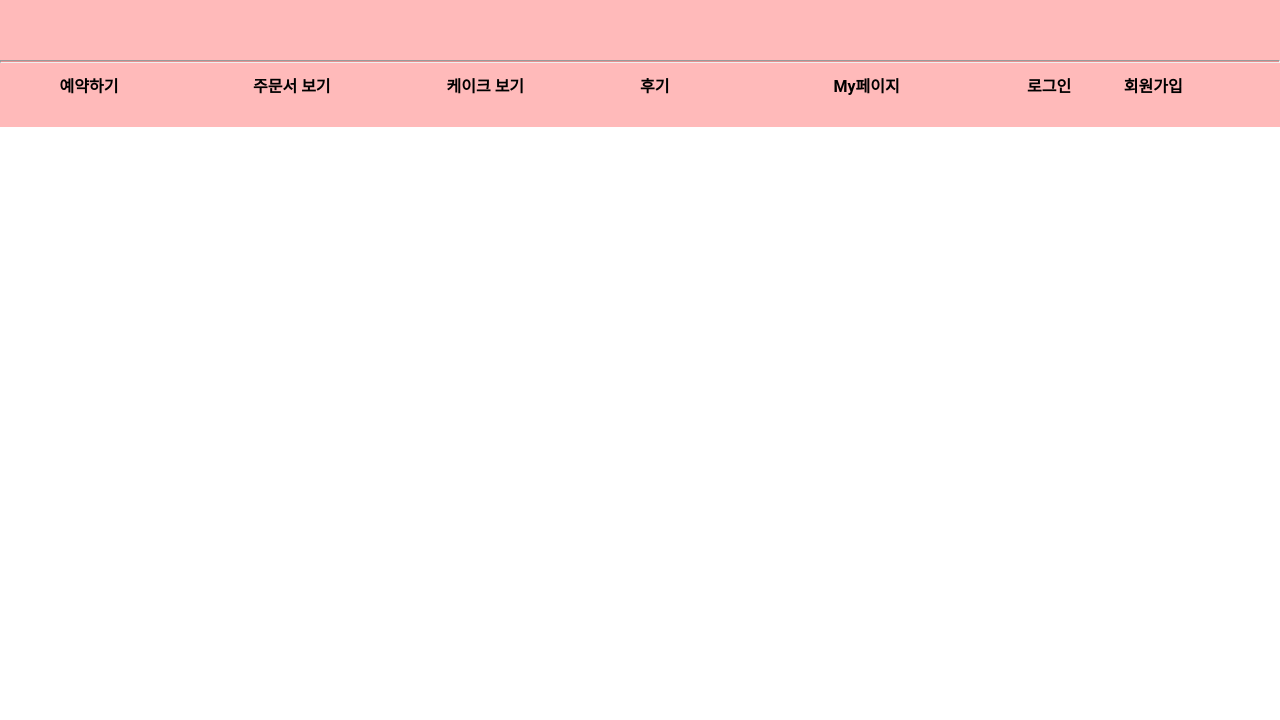
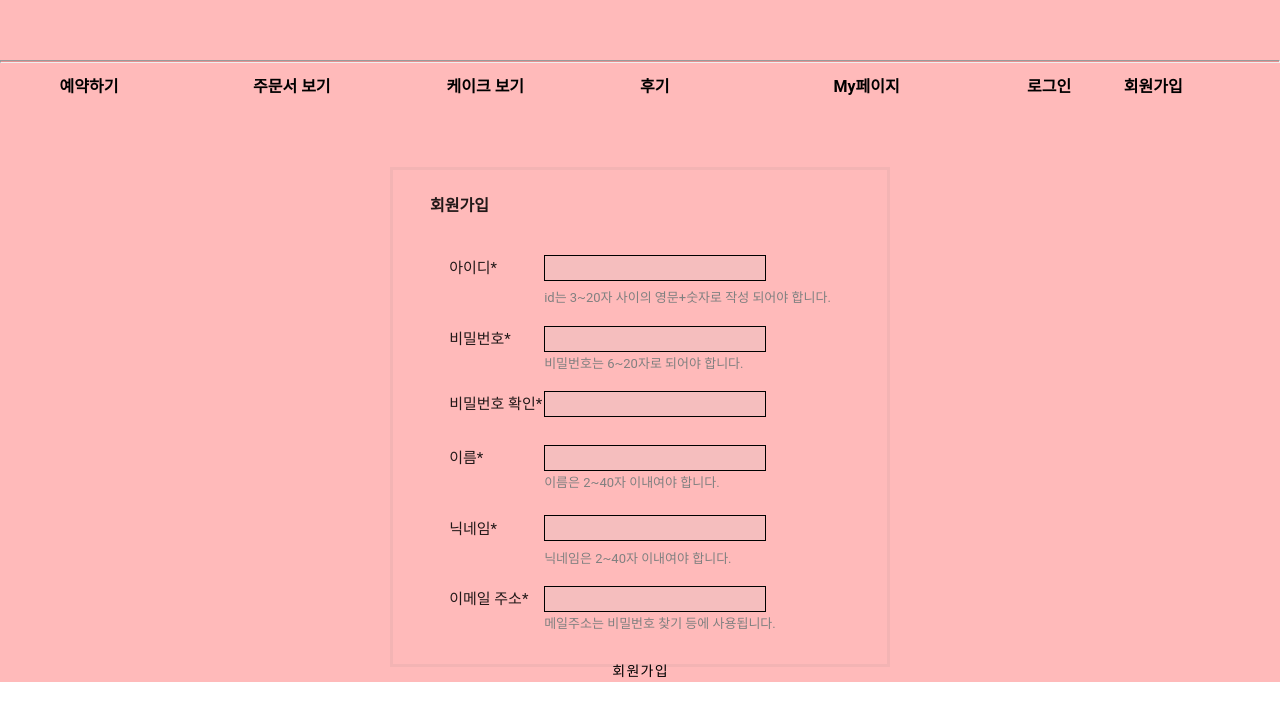
Before and after one commit to KHWeb19/PersonalProject, a Vue app in the folder jiyeonIn/vue_frontend/book_cake/: page /signUpPage in a window 1280 px wide. Shown: the part 112-832 px from the top of the page. Before the commit the page ends 800 px from the top, so only its background shows below. Built offline with nearby package versions, Linux system fonts and the light colour scheme; the HTML template or start-up script is replaced by a standard one.

Commit message:
[인지연] 2022/3/26

```diff
--- a/jiyeonIn/vue_frontend/book_cake/src/components/mainPage/LoginPageForm.vue
+++ b/jiyeonIn/vue_frontend/book_cake/src/components/mainPage/LoginPageForm.vue
@@ -1,6 +1,7 @@
 <template>
     <div class="loginForm">
         <form @submit.prevent="onSubmit">
+            <br>
             <h4>로그인</h4>
             <table>
                     <tr>
@@ -22,8 +23,8 @@
                     <router-link :to="{ name : 'HomeView'}">
                         아이디, 비밀번호 찾기
                     </router-link>
-                    <router-link :to="{ name : ''}">
-                        /회원가입
+                    <router-link :to="{ name : 'SignUpPage'}">
+                        / 회원가입
                     </router-link>
                 </span>
             </div>
@@ -80,6 +81,7 @@ router-link{
 
 a {
     text-decoration: none;
+    color : black;
 }
 
 h4 {
--- /dev/null
+++ b/jiyeonIn/vue_frontend/book_cake/src/components/mainPage/SignUpPageForm.vue
@@ -0,0 +1,117 @@
+<template>
+    <div class="singup">
+        <form @submit.prevent="onSubmit">
+        <br>
+        <h4>회원가입</h4>
+        <br><br>
+        <table border="0">
+            <tr>
+                <td style="font-size: 15px;">아이디*</td>
+                <td><input type="text" v-model="id"/><v-btn color="black" text type="submit"><v-icon>mdi-check</v-icon></v-btn></td>
+            </tr>
+            <tr>
+                <td></td>
+                <td><p>id는 3~20자 사이의 영문+숫자로 작성 되어야 합니다.</p></td>
+            </tr>
+            <tr>
+                <td style="font-size: 15px;">비밀번호*</td>
+                <td><input type="password" v-model="password"/></td>
+            </tr>
+            <tr>
+                <td></td>
+                <td><p>비밀번호는 6~20자로 되어야 합니다.</p></td>
+            </tr>
+            <tr>
+                <td style="font-size: 15px;">비밀번호 확인*</td>
+                <td><input type="password" v-model="password1"/></td>
+            </tr>
+            <tr>
+                <td>&nbsp;</td>
+                <td>&nbsp;</td>
+            </tr>
+            <tr>
+                <td style="font-size: 15px;">이름*</td>
+                <td><input type="text" v-model="name"/></td>
+            </tr>
+
+            <tr>
+                <td></td>
+                <td><p>이름은 2~40자 이내여야 합니다.</p></td>
+            </tr>
+            <tr>
+                <td style="font-size: 15px;">닉네임*</td>
+                <td><input type="text" v-model="nickname"/><v-btn color="black" text type="submit"><v-icon>mdi-check</v-icon></v-btn></td>
+            </tr>
+            <tr>
+                <td></td>
+                <td><p>닉네임은 2~40자 이내여야 합니다.</p></td>
+            </tr>
+            <tr>
+                <td style="font-size: 15px;">이메일 주소*</td>
+                <td><input type="text" v-model="email"/></td>
+            </tr>
+            <tr>
+                <td></td>
+                <td><p>메일주소는 비밀번호 찾기 등에 사용됩니다.</p></td>
+            </tr>
+        </table>
+
+        <div>
+            <v-btn color="black" text type="submit" width="210">
+                <v-icon>mdi-login</v-icon>회원가입</v-btn>
+        </div>
+    </form>
+
+
+    </div>
+
+</template>
+
+<script>
+    export default {
+        name: 'SignUpPageForm',
+        data() {
+        return {
+            id: '',
+            pw: '',
+            name:'',
+            nickname:'',
+            email:''
+        }
+    }
+    }
+</script>
+
+<style scoped>
+.signup {
+    padding: 10%;
+}
+
+
+
+p {
+    font-size: 13px;
+    color: gray;
+}
+
+v-text-field {
+    width: 5%;
+}
+
+input {
+    border: double 1px black;
+    background-color: rgb(245, 190, 190);
+}
+
+h4 {
+    display: inline-block;
+    height: 30px;
+    width: 420px;
+    text-align: left;
+}
+form {
+    border: 3px solid rgb(243, 180, 180);
+    width: 500px;
+    height: 500px;
+}
+</style>
--- a/jiyeonIn/vue_frontend/book_cake/src/views/CakePage/MainHomepage.vue
+++ b/jiyeonIn/vue_frontend/book_cake/src/views/CakePage/MainHomepage.vue
@@ -1,19 +1,26 @@
 <template>
     <div class="Main">
         <header>
-            <v-row>
-                <v-col class="col-12 col-sm-10" ></v-col>
-                <v-col class="col-12 col-sm-1" >
-                    <router-link :to="{name: 'LoginPage'}" >
-                        <span style="font-size: small; color: black">로그인 </span>
+            <div>
+            <!--<div  v-if="user.id == null" style="text-align: right;">-->
+                 <router-link :to="{name: 'LoginPage'}" >
+                        <span class="mainlog">&nbsp;&nbsp;&nbsp;로그인&nbsp;&nbsp;&nbsp;/ </span>
                     </router-link>
-                </v-col>
-                <v-col class="col-12 col-sm-1" >
                     <router-link :to="{name: 'SignUpPage'}" >
-                        <span style="font-size: small; color: black">회원가입</span>
+                        <span class="mainlog">&nbsp;&nbsp;&nbsp;회원가입&nbsp;&nbsp;&nbsp;</span>
                     </router-link>
-                </v-col>
-            </v-row>
+            </div>
+            <div>
+            <!--<div  v-if="!user.id == null" style="text-align: right;">-->
+
+                    <button type="submit" style="font-size: small; color: black;">&nbsp;&nbsp;&nbsp;로그아웃&nbsp;&nbsp;&nbsp;/
+                    </button>
+
+                    <router-link :to="{name: 'myPage'}" >
+                        <span style="font-size: small; color: black;">&nbsp;&nbsp;&nbsp;My페이지&nbsp;&nbsp;&nbsp;</span>
+                    </router-link>
+            </div>
+
 
             <router-link style="text-decoration: none;" :to="{name: 'MainHomepage'}" >
                 <v-img class="MainLogo"
@@ -120,6 +127,11 @@
     padding: 10px;
     width: 300;
 }
+.mainlog{
+    font-size: small;
+    color: black;
+    padding: 15px 0px 15px 0px;
+}
 
 ul{
     list-style: none;
--- a/jiyeonIn/vue_frontend/book_cake/src/views/CakePage/SignUpPage.vue
+++ b/jiyeonIn/vue_frontend/book_cake/src/views/CakePage/SignUpPage.vue
@@ -47,11 +47,24 @@
                 </v-col>
             </v-row>
         </v-container>
+
+        <div>
+            <div class="signUp" align="center">
+                <sign-up-page-form @submit="onSubmit"/>
+            </div>
+        </div>
+
     </div>
 </template>
 
 <script>
+import SignUpPageForm from '@/components/mainPage/SignUpPageForm.vue'
+
     export default {
+        name: 'SignUpPage',
+        components: {
+            SignUpPageForm
+        }
 
     }
 </script>
@@ -63,6 +76,12 @@
 }
 .MainLogo {
     display: block; margin: 0px auto;
+}
+
+.signUp {
+    margin:2% 10% 3% 10%;
+    padding: 15px;
+    border: 3px ;
 }
 a {
     text-decoration: none;
```
